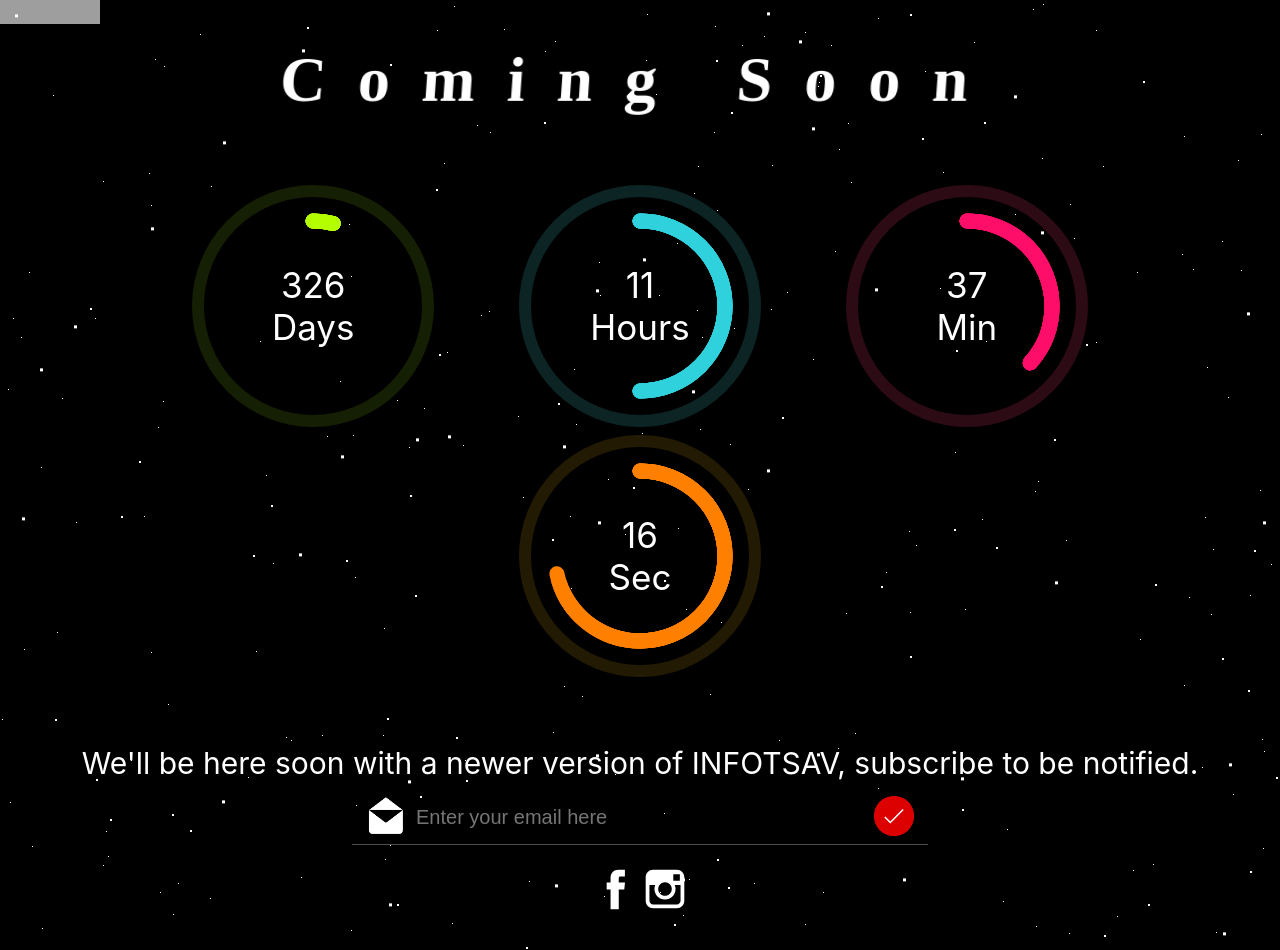
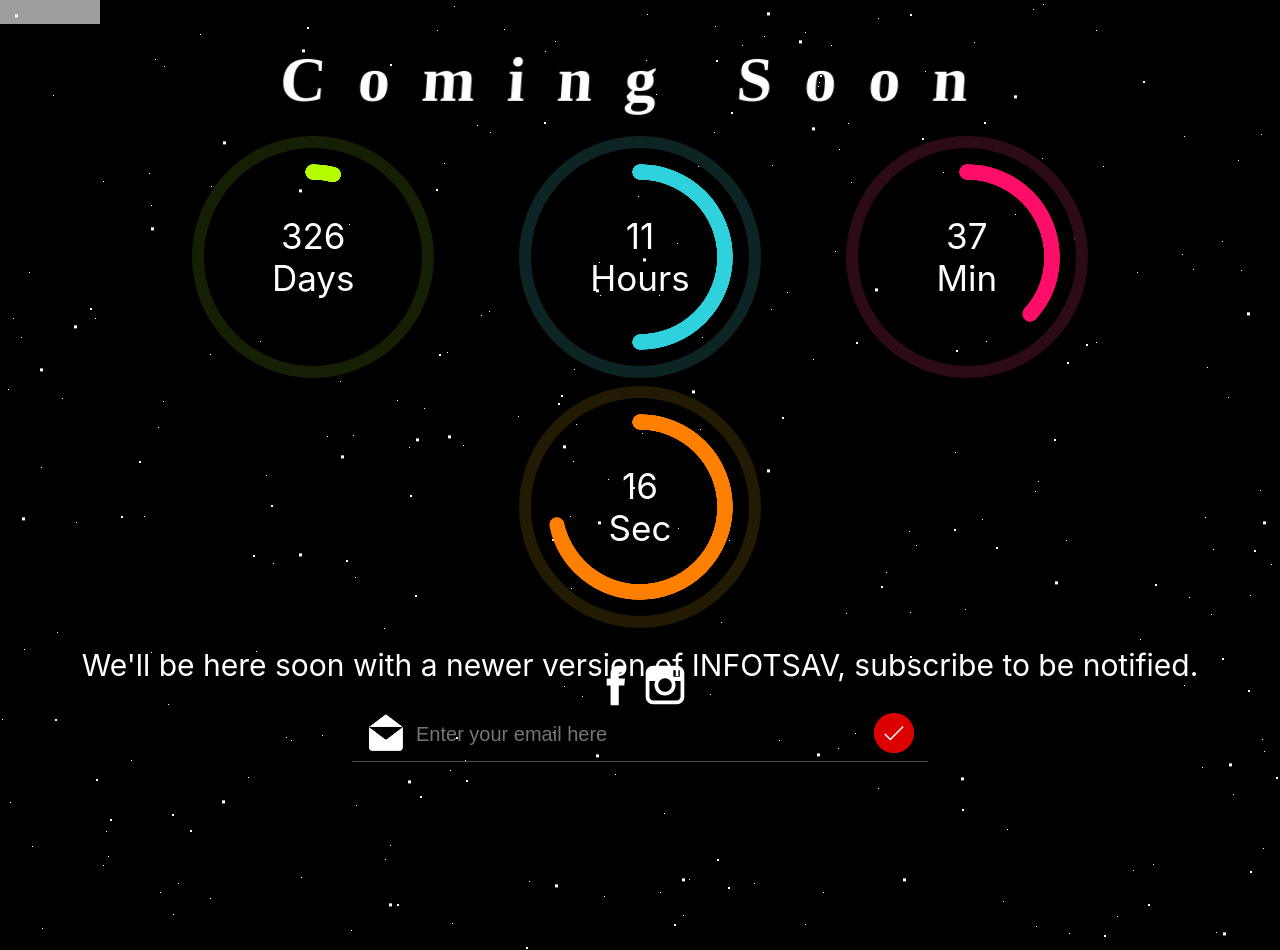
Before and after one commit to prashant-kush/infotsav, a React (Create React App) app: page / in a window 1280 px wide. Shown: the part 82-1032 px from the top of the page. Built offline with nearby package versions, Linux system fonts and the light colour scheme; grey boxes are pictures that could not be loaded; a web font is replaced by a local one.

Commit message:
adding social media links

```diff
--- a/src/components/heading/heading.css
+++ b/src/components/heading/heading.css
@@ -274,3 +274,10 @@
     font-size: 1.5em;
   }
 }
+@media only screen and (max-width: 325px)
+{
+  .glitch
+  {
+    font-size: 1em;
+  }
+}
--- a/src/components/newsLetter/newsLetter.css
+++ b/src/components/newsLetter/newsLetter.css
@@ -3,8 +3,7 @@
 		color: white;
 	  font-size: 30px;
 	  text-align: center;
-	  margin: 0;
-	  margin-top: 5%;
+	  margin-top: 15px;
 }
 
 
--- a/src/components/socialHandles/SocialHandles.js
+++ b/src/components/socialHandles/SocialHandles.js
@@ -4,7 +4,7 @@
 {
 	return(
 			<article>
-				<a href="https://facebook.com/username" target="_blank">
+				<a href="https://www.facebook.com/Infotsav/" target="_blank">
 				  <svg version="1.1" xmlns="http://www.w3.org/2000/svg" xmlnsXlink="http://www.w3.org/1999/xlink" x="0px" y="0px"
 					 width="25px" height="25px" viewBox="0 0 30 30" enable-background="new 0 0 30 30" xmlSpace="preserve">
 				   <path id="facebook" fill="#ffffff" d="M17.252,11.106V8.65c0-0.922,0.611-1.138,1.041-1.138h2.643V3.459l-3.639-0.015
@@ -12,7 +12,7 @@
 				  </svg>
 				</a>
 
-				<a href="https://instagram.com/username" target="_blank">
+				<a href="https://www.instagram.com/infotsav19/" target="_blank">
 				  <svg version="1.1" xmlns="http://www.w3.org/2000/svg" xmlnsXlink="http://www.w3.org/1999/xlink" x="0px" y="0px"
 					 width="25px" height="25px" viewBox="0 0 30 30" enable-background="new 0 0 30 30" xmlSpace="preserve">
 				   <path id="instagram" fill="#ffffff" d="M22.107,3.415H7.893c-2.469,0-4.479,2.007-4.479,4.477v4.73v9.486c0,2.469,2.01,4.479,4.479,4.479h14.215
--- a/src/components/socialHandles/socialhandles.css
+++ b/src/components/socialHandles/socialhandles.css
@@ -16,7 +16,9 @@
   margin-top: 2%;
   text-align: center;
   zoom: 2;
-  bottom: 0;
+  position: absolute;
+  bottom: 0%;
+  padding: 0px;
   left: 50%;
   right: 50%;
 }
--- a/src/components/timer/timer.css
+++ b/src/components/timer/timer.css
@@ -4,8 +4,8 @@
   display: flex;
   justify-content: center;
   flex-wrap: wrap;
-  margin-top: 5%;
-  margin-bottom: 0;
+  margin-top: 15px;
+  margin-bottom: 0px;
 }
 span#procent {
   display: block;
```
